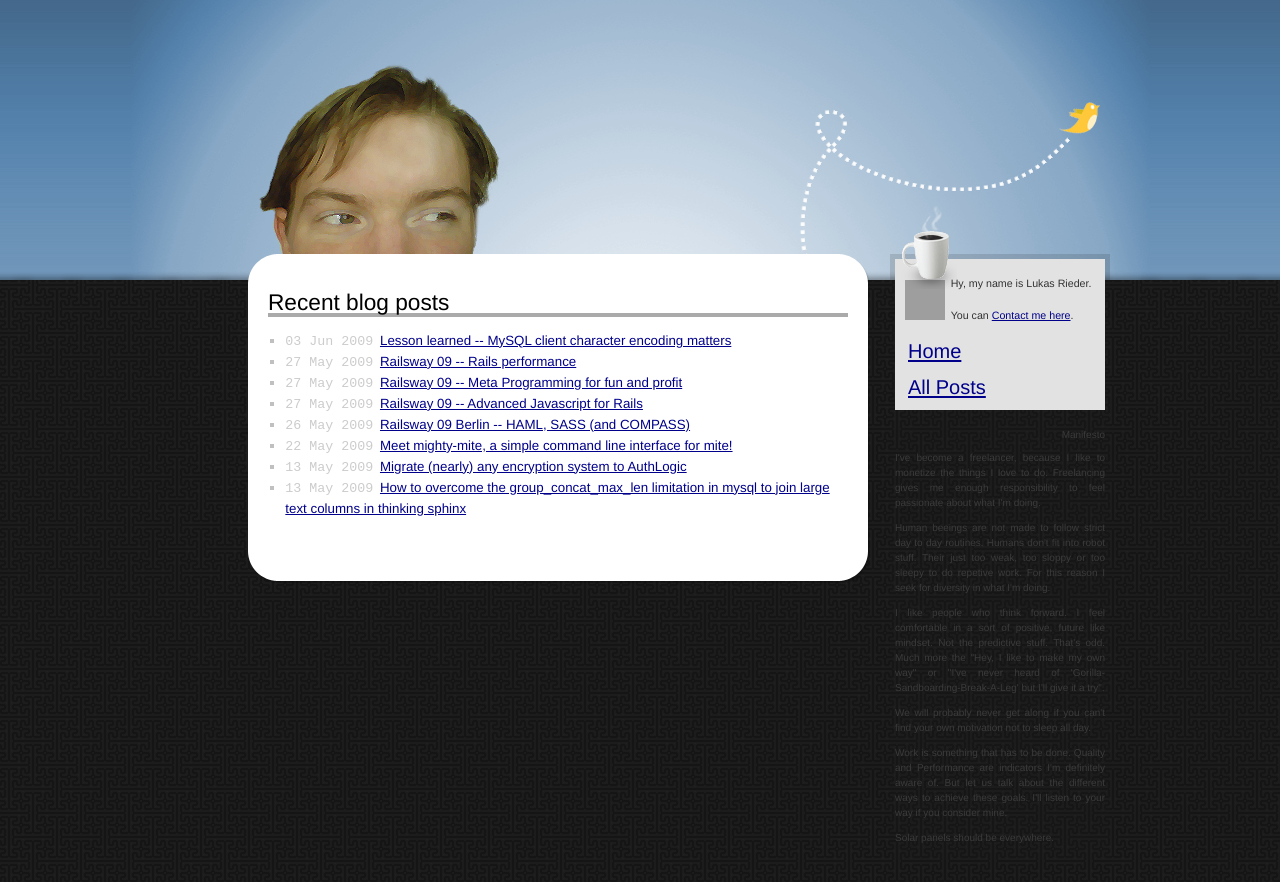
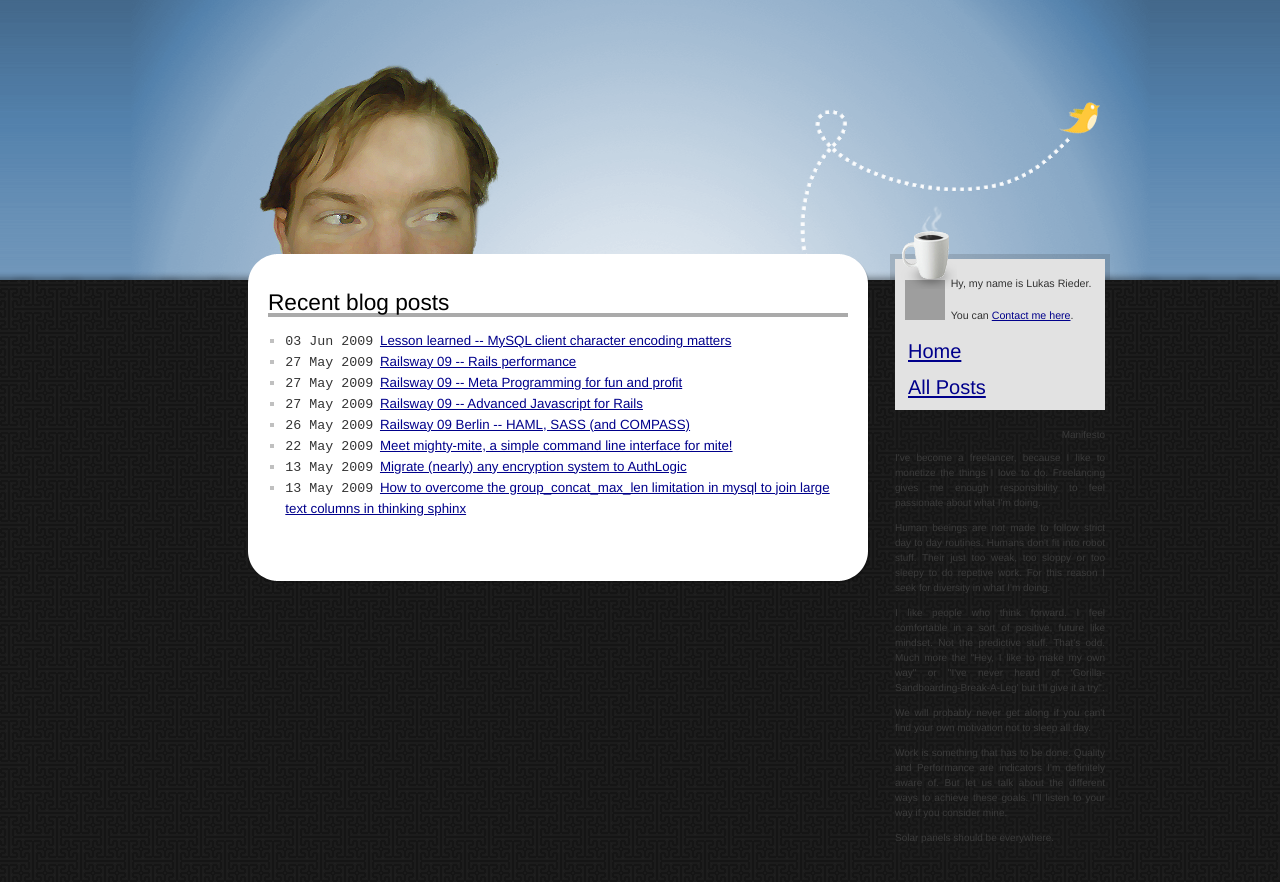
Before and after one commit to Overbryd/overbryd.github.io, a Jekyll site: the page built from index.html, in a window 1280 px wide. Shown: the top 882 px of the page. Built offline with Jekyll 4.4.1, drawn with Linux system fonts in a browser that asks for light colours; grey boxes are pictures that could not be loaded.

Commit message:
added some more contrast to the date of a post list entry

```diff
--- a/stylesheets/default.css
+++ b/stylesheets/default.css
@@ -272,7 +272,7 @@ ul.post_list {
 .post_list .date {
   display:inline-block;
   margin:0 .5em 0 0;
-  color:#ccc;
+  color:#333;
   font-family:Inconsolata, monospace;
 }
 #content .col2 {
```
